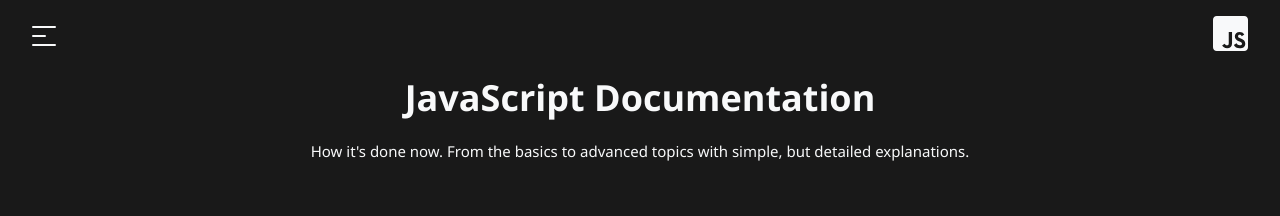
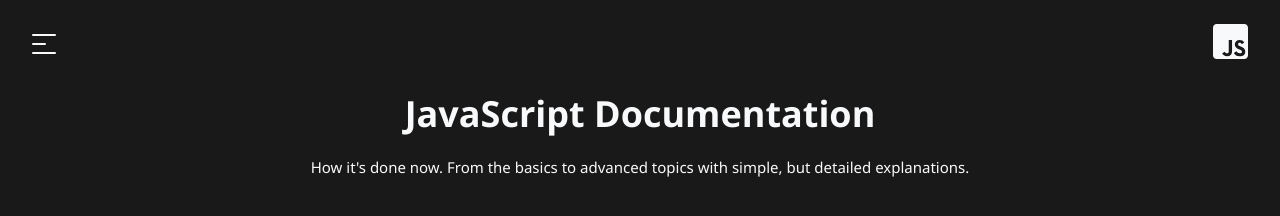
Before and after one commit to jjalbuenacabuyao/documentation-page, a website: page src/pages/index.html in a window 1280 px wide. Drawn offline with Linux system fonts and the light colour scheme.

Commit message:
Change the padding block to 1.5rem

```diff
--- a/src/scss/components/_navbar.scss
+++ b/src/scss/components/_navbar.scss
@@ -3,5 +3,5 @@
 
 .header {
   @include flex(row, space-between, center);
-  padding-block: $base-p;
+  padding-block: $p-2;
 }
```
Also changed, not shown: src/css/style.css, 1 other file.
